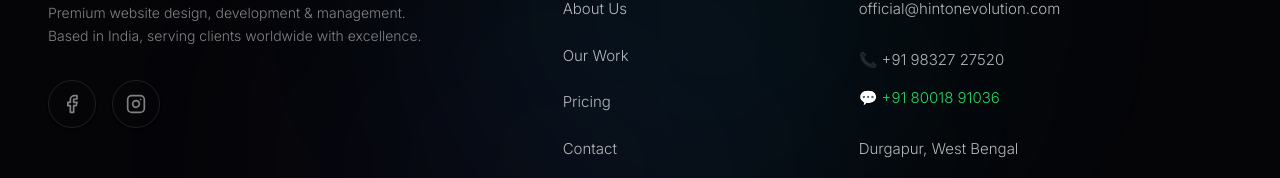
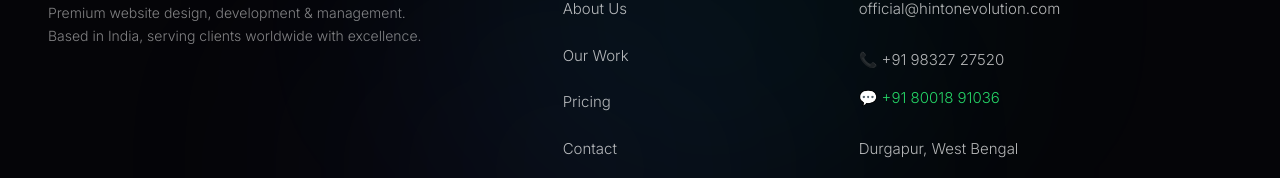
Before and after one commit to Debashiskhan2904/hinton-evolution-tech, a React (Vite) app: page /policy in a window 1280 px wide. Shown: the part 8034-8212 px from the top of the page. Built offline with nearby package versions, Linux system fonts and the light colour scheme.

Commit message:
Update Footer.tsx

```diff
--- a/src/components/Footer.tsx
+++ b/src/components/Footer.tsx
@@ -1,5 +1,5 @@
 import { motion } from 'motion/react';
-import { ArrowUpRight, Instagram, Facebook } from 'lucide-react';
+import { ArrowUpRight } from 'lucide-react';
 import { useLocation } from 'react-router-dom';
 
 export default function Footer() {
@@ -55,14 +55,6 @@
             <p className="text-sm font-light leading-relaxed text-white/50 max-w-sm mb-8">
               Premium website design, development & management. Based in India, serving clients worldwide with excellence.
             </p>
-            <div className="flex items-center gap-4">
-              <a href="https://www.facebook.com/profile.php?id=61590060603196" target="_blank" rel="noopener noreferrer" aria-label="Facebook" className="w-12 h-12 rounded-full border border-white/10 flex items-center justify-center text-white/50 hover:bg-[#00e5ff] hover:border-[#00e5ff] hover:text-black transition-all duration-300 shadow-sm hover:shadow-[0_0_15px_rgba(0,229,255,0.4)]">
-                <Facebook className="w-5 h-5" />
-              </a>
-              <a href="https://www.instagram.com/_hinton.evolution.tech_?igsh=MTVscDVpOWN0cGUxMw==" target="_blank" rel="noopener noreferrer" aria-label="Instagram" className="w-12 h-12 rounded-full border border-white/10 flex items-center justify-center text-white/50 hover:bg-[#00e5ff] hover:border-[#00e5ff] hover:text-black transition-all duration-300 shadow-sm hover:shadow-[0_0_15px_rgba(0,229,255,0.4)]">
-                <Instagram className="w-5 h-5" />
-              </a>
-            </div>
           </div>
 
           <div className="lg:col-span-3">
```
